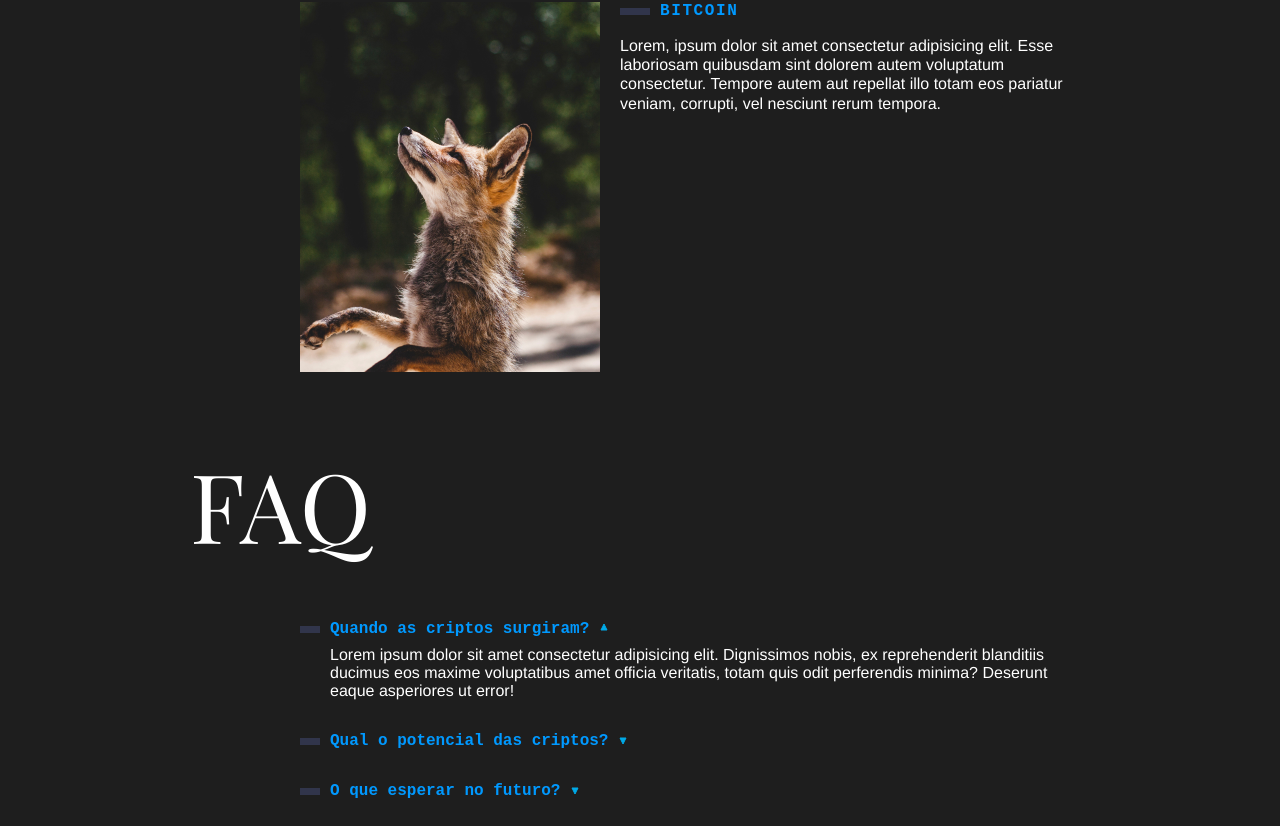
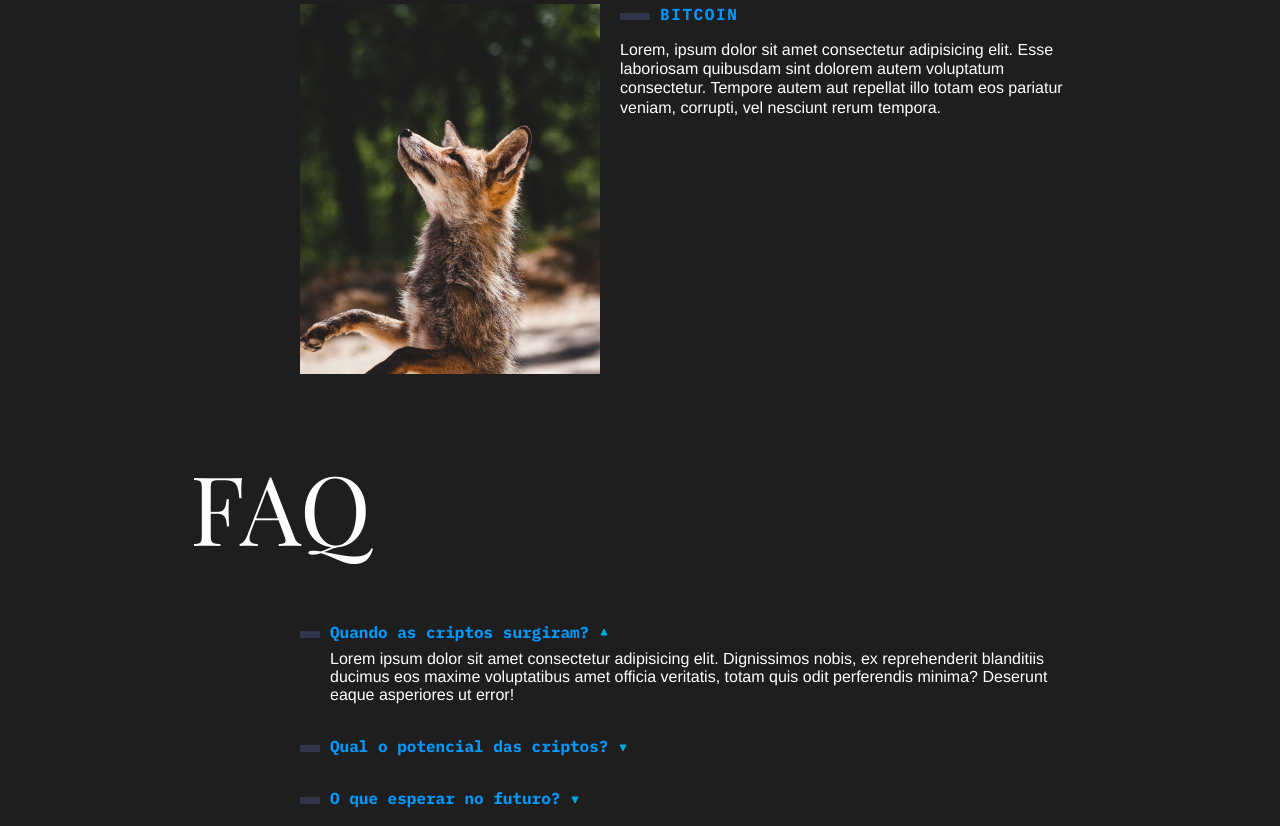
Before and after one commit to thgomesdev/criptomoedas, a website built with webpack: page index.html in a window 1280 px wide. Shown: the part 270-1096 px from the top of the page. Built offline with nearby package versions, Linux system fonts and the light colour scheme; no server answers.

Commit message:
corrigido todos os bugs

```diff
--- a/index.html
+++ b/index.html
@@ -10,7 +10,7 @@
     <link rel="preconnect" href="https://fonts.googleapis.com" />
     <link rel="preconnect" href="https://fonts.gstatic.com" crossorigin />
     <link
-      href="https://fonts.googleapis.com/css2?family=Playfair+Display+SC&display=swap"
+      href="https://fonts.googleapis.com/css?family=IBM+Plex+Mono:700|Playfair+Display+SC&display=swap"
       rel="stylesheet"
     />
     <link rel="stylesheet" href="./css/style.css" />
```
